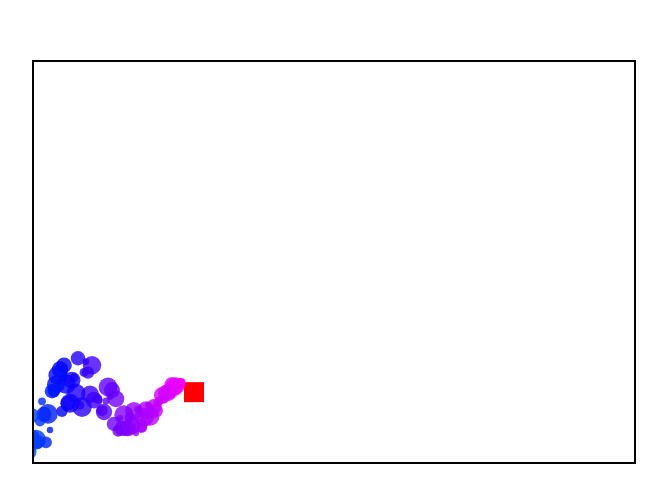
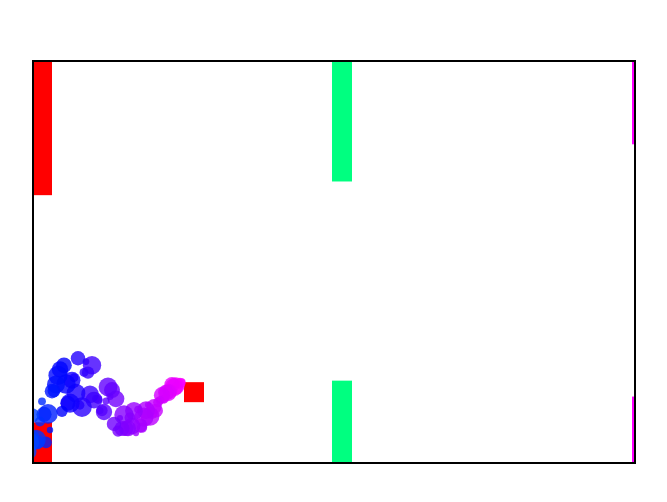
Before and after one commit to abangdsm/nyoba2d-lagi, a plain HTML site: page index.html in a window 1280 px wide. Shown: the part 138-640 px from the top of the page, without its empty margins (306-973 px from the left). Drawn offline with Linux system fonts and the light colour scheme.

Commit message:
Menambahkan obstacle

```diff
--- a/index.html
+++ b/index.html
@@ -12,7 +12,7 @@
 
     <script src="particles.js"></script>
     <script src="bird.js"></script>
+    <script src="obstacles.js"></script>
     <script src="main.js"></script>
-    <script src="obstacles.js"></script>
 </body>
 </html>
--- a/main.js
+++ b/main.js
@@ -15,14 +15,17 @@ let gameSpeed = 2;
 function animate(){
     ctx.clearRect(0, 0, canvas.width, canvas.height);
     // ctx.fillRect(10, canvas.height - 90, 50, 50);
+    handleObstacles();
     bird.update();
     bird.draw();
     handleParticles();
     requestAnimationFrame(animate);
     angle+=0.12;
     hue++;
+    frame++;
 }
 animate();
+
 
 window.addEventListener('keydown', function(e){
     if(e.code === 'Space') spacePressed = true;
--- a/obstacles.js
+++ b/obstacles.js
@@ -0,0 +1,32 @@
+const obstaclesArray = [];
+
+class Obstacle {
+    constructor(){
+        this.top = (Math.random() * canvas.height/3) + 20;
+        this.bottom = (Math.random() * canvas.height/3) + 20;
+        this.x = canvas.width;
+        this.width = 20;
+        this.color = 'hsla(' + hue + ', 100%, 50%, 1)';
+    }
+    draw(){
+        ctx.fillStyle = this.color;
+        ctx.fillRect(this.x, 0, this.width, this.top);
+        ctx.fillRect(this.x, canvas.height - this.bottom, this.width, this.bottom);
+    }
+    update(){
+        this.x -= gameSpeed;
+        this.draw();
+    }
+}
+
+function handleObstacles(){
+    if(frame%150 === 0){
+        obstaclesArray.unshift(new Obstacle);
+    }
+    for(let i = 0; i < obstaclesArray.length; i++){
+        obstaclesArray[i].update();
+    }
+    if(obstaclesArray.length > 20){
+        obstaclesArray.pop(obstaclesArray[0]);
+    }
+}
```
